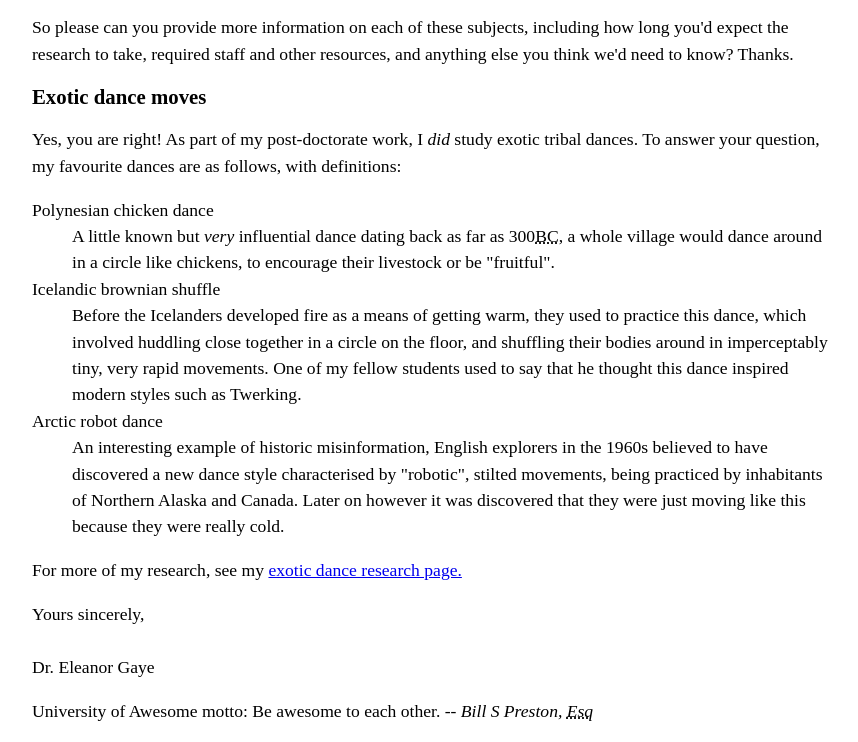
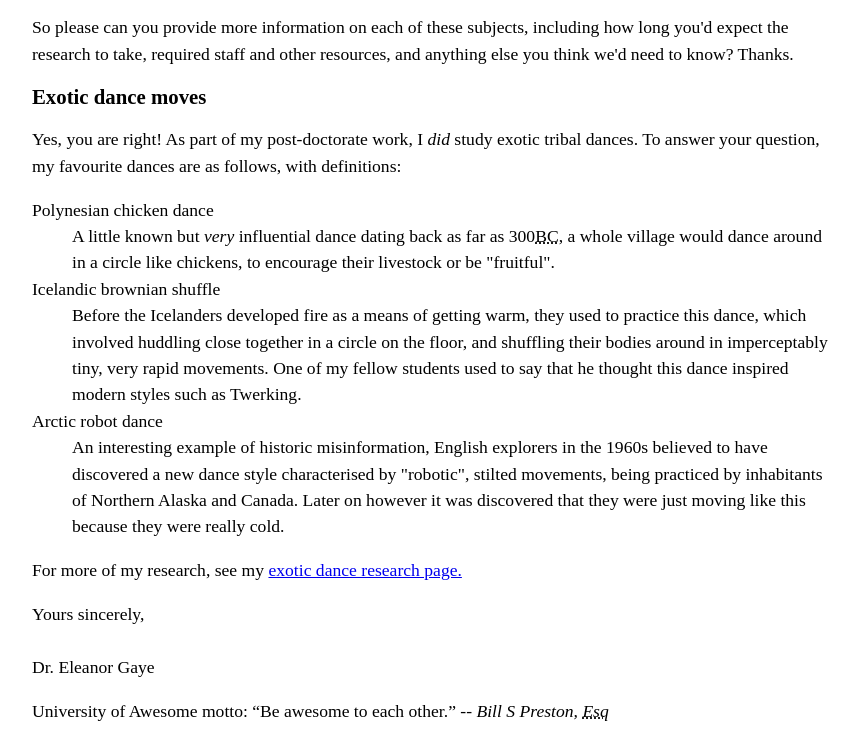
Before and after one commit to kaito2136/webp-excercise2, a plain HTML site: page index.html in a window 1280 px wide. Shown: the part 1170-1912 px from the top of the page, without its empty margins (208-1066 px from the left). Drawn offline with Linux system fonts and the light colour scheme.

Commit message:
Update index.html

```diff
--- a/index.html
+++ b/index.html
@@ -101,7 +101,7 @@
     <p>Yours sincerely,<br/><br/>
     Dr. Eleanor Gaye</p>
 
-    <p>University of Awesome motto: <qcite="Bill S Preston,Esq">Be awesome to each other.</q>
+    <p>University of Awesome motto: <q cite="Bill S Preston,Esq">Be awesome to each other.</q>
     -- <cite>Bill S Preston, <abbr title="Esquire">Esq</abbr></cite></p>
 
   </body>
```
